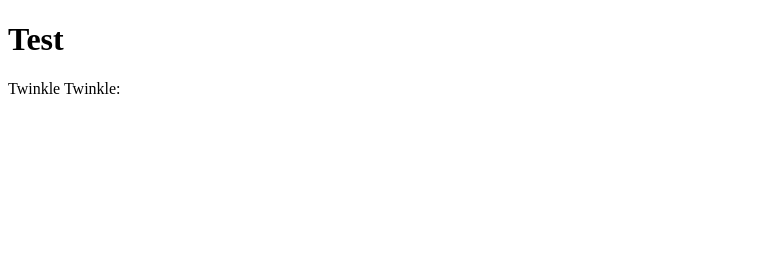
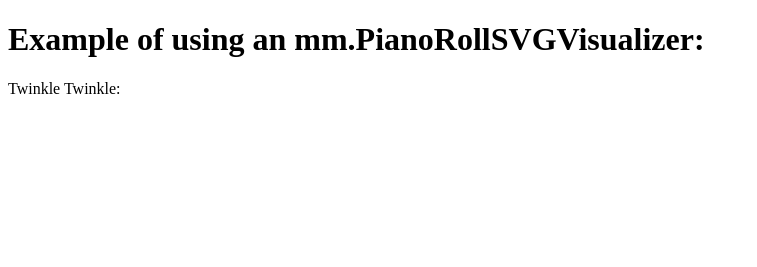
Before and after one commit to notwaldorf/example-magenta-in-ts, a website built with webpack: page src/index.html in a window 1280 px wide. Shown: the whole page, without its empty margins (0-757 px from the left). Built offline with nearby package versions, Linux system fonts and the light colour scheme; what @magenta/music would draw is missing.

Commit message:
fix licenses

```diff
--- a/package.json
+++ b/package.json
@@ -14,5 +14,7 @@
   "scripts": {
     "build": "webpack",
     "serve": "http-server src/"
-  }
+  },
+  "author": "Magenta",
+  "license": "Apache-2.0"
 }
--- a/src/index.html
+++ b/src/index.html
@@ -1,4 +1,4 @@
-<!-- Copyright 2018 Google Inc. All Rights Reserved.
+<!-- Copyright 2019 Google Inc. All Rights Reserved.
 Licensed under the Apache License, Version 2.0 (the "License");
 you may not use this file except in compliance with the License.
 You may obtain a copy of the License at
@@ -18,7 +18,7 @@ limitations under the License.
   <title>Test</title>
 </head>
 <body>
-  <h1>Test</h1>
+  <h1>Example of using an mm.PianoRollSVGVisualizer:</h1>
   <p>
     Twinkle Twinkle:
   </p>
--- a/src/index.ts
+++ b/src/index.ts
@@ -1,6 +1,6 @@
 /**
  * @license
- * Copyright 2018 Google Inc. All Rights Reserved.
+ * Copyright 2019 Google Inc. All Rights Reserved.
  *
  * Licensed under the Apache License, Version 2.0 (the "License");
  * you may not use this file except in compliance with the License.
```
Also changed, not shown: 1 other file.
